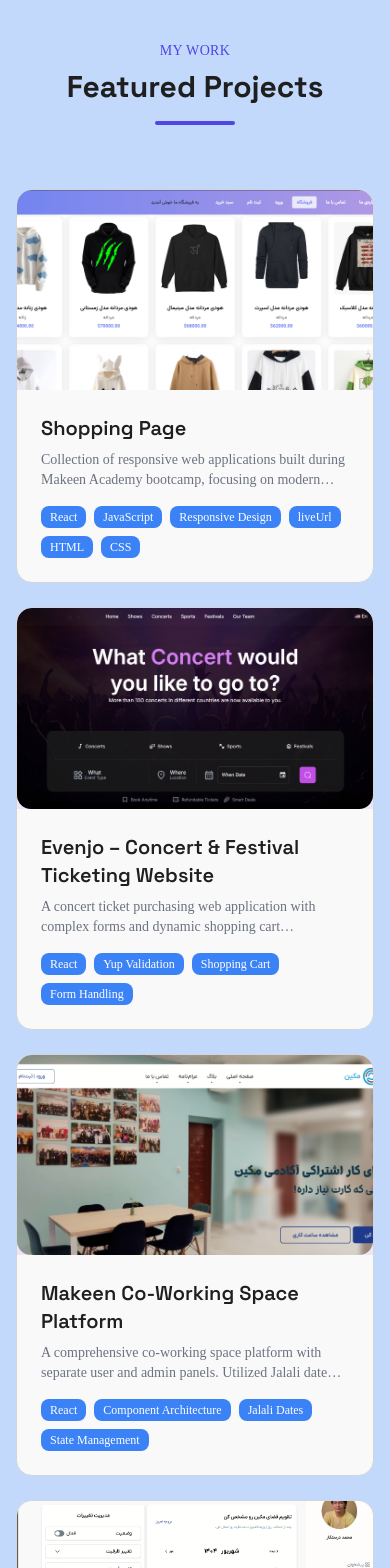
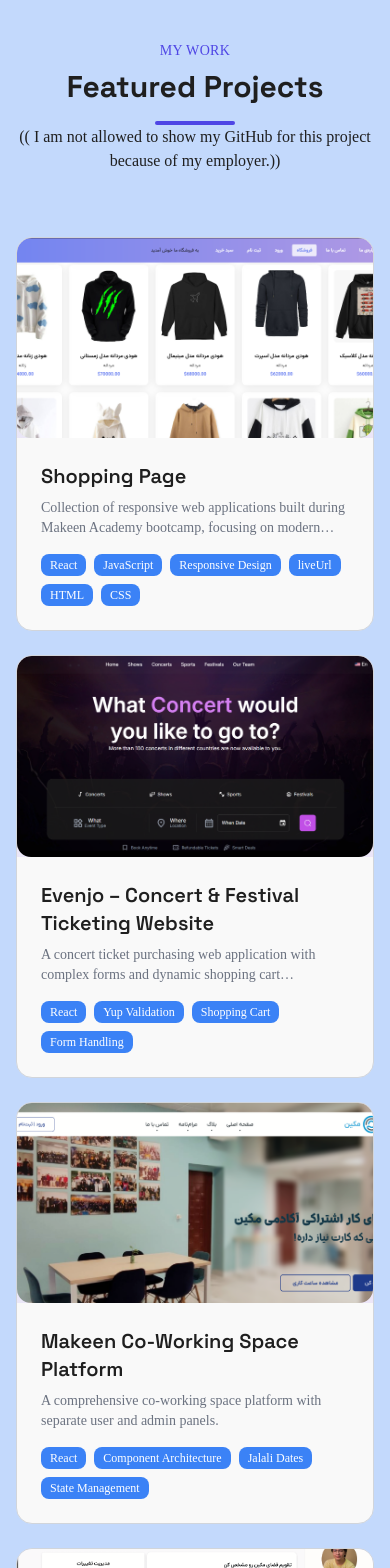
Before and after one commit to farnazseyedi/portofolio, a Next.js app: page / in a window 390 px wide. Shown: the part 4040-5608 px from the top of the page. Built offline with nearby package versions, Linux system fonts and the light colour scheme.

Commit message:
fix bugs

```diff
--- a/components/custom-cursor.tsx
+++ b/components/custom-cursor.tsx
@@ -1,12 +1,23 @@
 "use client";
 
-import { useEffect, useRef } from "react";
+import { useEffect, useRef, useState } from "react";
 
 export default function CustomCursor() {
   const cursorRef = useRef<HTMLDivElement>(null);
+  const [isDesktop, setIsDesktop] = useState(false);
 
   useEffect(() => {
-    if (window.innerWidth < 768) return;
+    const checkDesktop = () => setIsDesktop(window.innerWidth >= 768);
+
+    checkDesktop();
+
+    window.addEventListener("resize", checkDesktop);
+
+    return () => window.removeEventListener("resize", checkDesktop);
+  }, []);
+
+  useEffect(() => {
+    if (!isDesktop) return;
 
     const cursor = cursorRef.current;
     if (!cursor) return;
@@ -18,9 +29,9 @@ export default function CustomCursor() {
 
     window.addEventListener("mousemove", handleMouseMove);
     return () => window.removeEventListener("mousemove", handleMouseMove);
-  }, []);
+  }, [isDesktop]);
 
-  if (typeof window !== "undefined" && window.innerWidth < 768) return null;
+  if (!isDesktop) return null;
 
   return (
     <>
--- a/components/sections/projects.tsx
+++ b/components/sections/projects.tsx
@@ -37,7 +37,7 @@ const projects = [
   {
     title: "Makeen Co-Working Space Platform",
     description:
-      "A comprehensive co-working space platform with separate user and admin panels. Utilized Jalali date libraries, followed component-based architecture, and managed complex data flow between components.",
+      "A comprehensive co-working space platform with separate user and admin panels.",
     image: "/images/makeen.png",
     tags: [
       "React",
@@ -52,7 +52,7 @@ const projects = [
   {
     title: "Makeen Co-Working Space Platform (AdminPanel)",
     description:
-      "A comprehensive co-working space platform with separate user and admin panels. Utilized Jalali date libraries, followed component-based architecture, and managed complex data flow between components.",
+      "Utilized Jalali date libraries, followed component-based architecture, and managed complex data flow between components.",
     image: "/images/makeen2.png",
     tags: [
       "React",
@@ -173,6 +173,10 @@ export function ProjectsSection() {
             Featured Projects
           </h2>
           <div className="w-20 h-1 bg-primary rounded-full mx-auto" />
+          <h1>
+            (( I am not allowed to show my GitHub for this project because of my
+            employer.))
+          </h1>
         </div>
 
         <div className="grid md:grid-cols-2 lg:grid-cols-3 gap-6 md:gap-8 max-w-6xl mx-auto">
```
